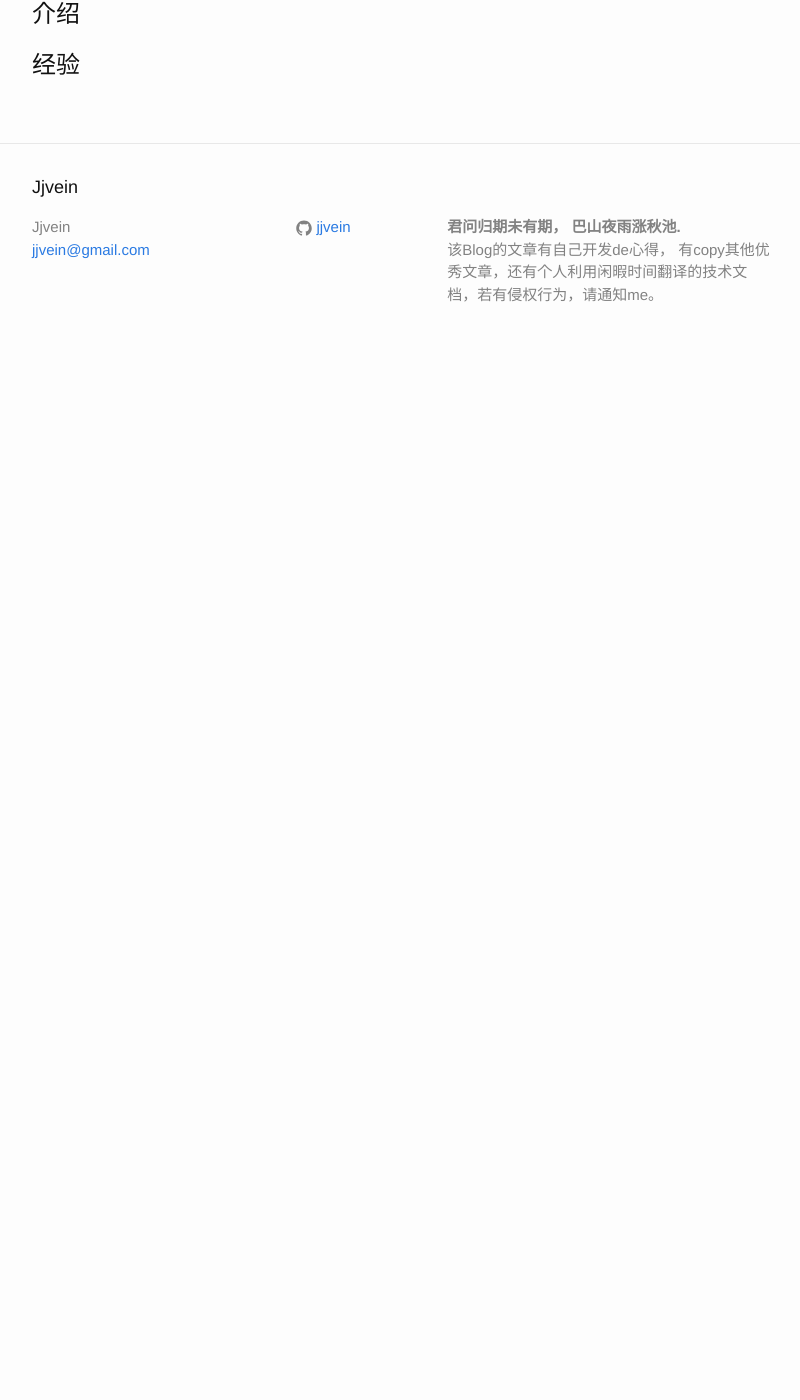
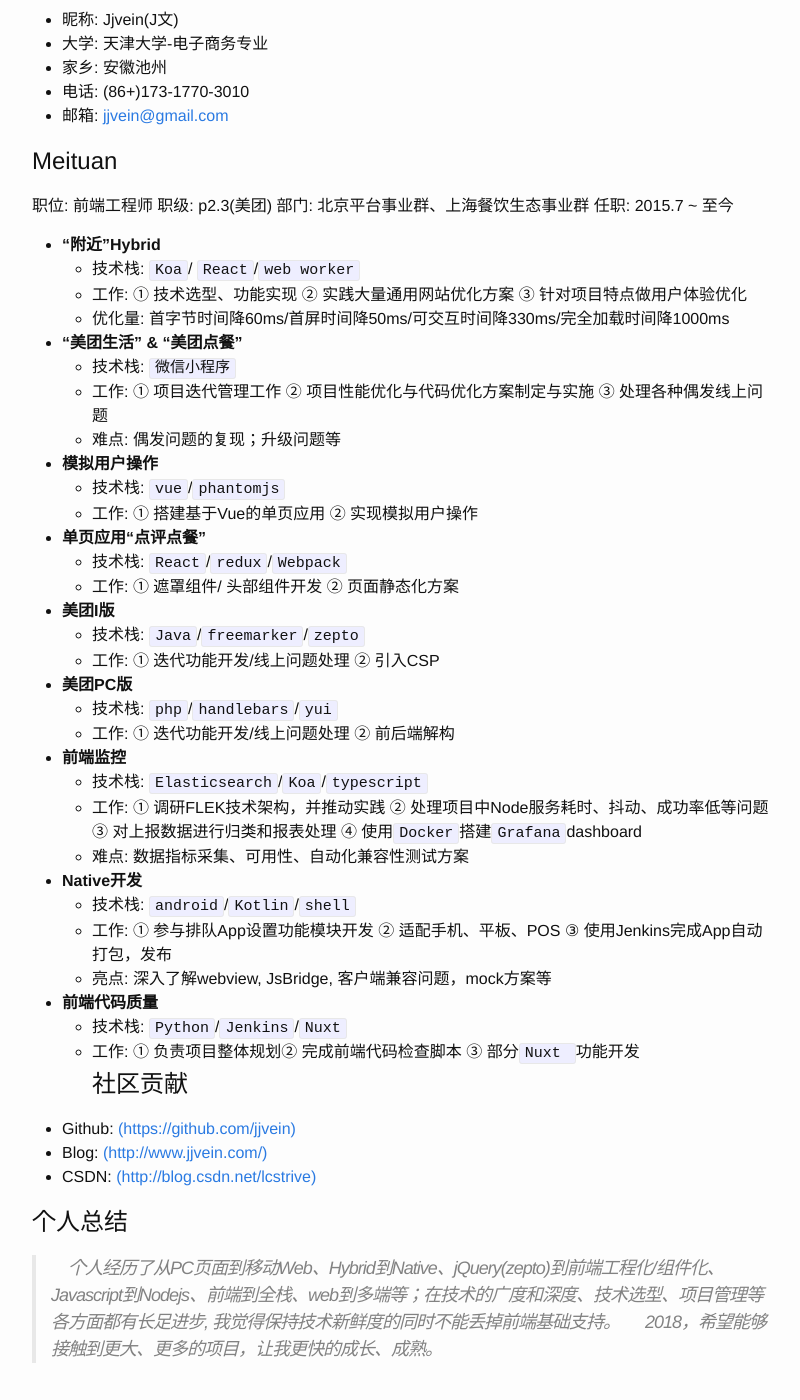
Before and after one commit to jjvein/jjvein.github.io, a Jekyll site: the page built from 61-resume.md, in a window 1280 px wide and 1400 px high, scrolled down 207 px. Shown: the whole window, without its empty margins (238-1038 px from the left). Built offline with Jekyll 4.4.1, drawn with Linux system fonts in a browser that asks for light colours; comment, search, counter and statistics services are not loaded; before the commit the page ends 900 px from its top, so only the background shows below that.

Commit message:
简历提交

```diff
--- a/61-resume.md
+++ b/61-resume.md
@@ -6,8 +6,57 @@
 ---
 
 
-[TOC]
+# 李超
 
-# 介绍
+- 昵称: Jjvein(J文)
+- 大学: 天津大学-电子商务专业
+- 家乡: 安徽池州
+- 电话: (86+)173-1770-3010
+- 邮箱: [jjvein@gmail.com](mailto:jjvein@gmail.com)
 
-# 经验
+# Meituan
+职位: 前端工程师
+职级: p2.3(美团)
+部门: 北京平台事业群、上海餐饮生态事业群
+任职: 2015.7 ~ 至今
+
+- **“附近”Hybrid**
+    - 技术栈: `Koa`/ `React`/`web worker`
+    - 工作: ① 技术选型、功能实现 ② 实践大量通用网站优化方案  ③  针对项目特点做用户体验优化
+    - 优化量: 首字节时间降60ms/首屏时间降50ms/可交互时间降330ms/完全加载时间降1000ms
+- **“美团生活” & “美团点餐”**
+    - 技术栈: `微信小程序`
+    - 工作: ① 项目迭代管理工作 ②  项目性能优化与代码优化方案制定与实施  ③ 处理各种偶发线上问题
+    - 难点: 偶发问题的复现；升级问题等
+- **模拟用户操作**
+    - 技术栈: `vue`/`phantomjs`
+    - 工作: ①  搭建基于Vue的单页应用 ②  实现模拟用户操作
+- **单页应用“点评点餐”**
+    - 技术栈: `React`/`redux`/`Webpack`
+    - 工作: ① 遮罩组件/ 头部组件开发 ②  页面静态化方案
+- **美团I版**
+    - 技术栈: `Java`/`freemarker`/`zepto`
+    - 工作:  ① 迭代功能开发/线上问题处理 ②  引入CSP
+- **美团PC版**
+    - 技术栈: `php`/`handlebars`/`yui`
+    - 工作:  ① 迭代功能开发/线上问题处理 ②  前后端解构
+- **前端监控**
+    - 技术栈: `Elasticsearch`/`Koa`/`typescript`
+    - 工作: ① 调研FLEK技术架构，并推动实践 ②  处理项目中Node服务耗时、抖动、成功率低等问题 ③  对上报数据进行归类和报表处理 ④ 使用`Docker`搭建`Grafana`dashboard
+    - 难点: 数据指标采集、可用性、自动化兼容性测试方案
+- **Native开发**
+    - 技术栈: `android`/`Kotlin`/`shell`
+    - 工作: ① 参与排队App设置功能模块开发  ② 适配手机、平板、POS ③     使用Jenkins完成App自动打包，发布
+    - 亮点: 深入了解webview, JsBridge, 客户端兼容问题，mock方案等
+- **前端代码质量**
+    - 技术栈: `Python`/`Jenkins`/`Nuxt`
+    - 工作: ①  负责项目整体规划②  完成前端代码检查脚本  ③  部分`Nuxt `功能开发
+# 社区贡献
+* Github: [(https://github.com/jjvein)](https://github.com/jjvein)
+* Blog: [(http://www.jjvein.com/)](http://www.jjvein.com/)
+* CSDN: [(http://blog.csdn.net/lcstrive)](http://blog.csdn.net/lcstrive?ref=toolbar)
+
+# 个人总结
+
+> &emsp;个人经历了从PC页面到移动Web、Hybrid到Native、jQuery(zepto)到前端工程化/组件化、Javascript到Nodejs、前端到全栈、web到多端等；在技术的广度和深度、技术选型、项目管理等各方面都有长足进步, 我觉得保持技术新鲜度的同时不能丢掉前端基础支持。
+&emsp; 2018，希望能够接触到更大、更多的项目，让我更快的成长、成熟。
```
